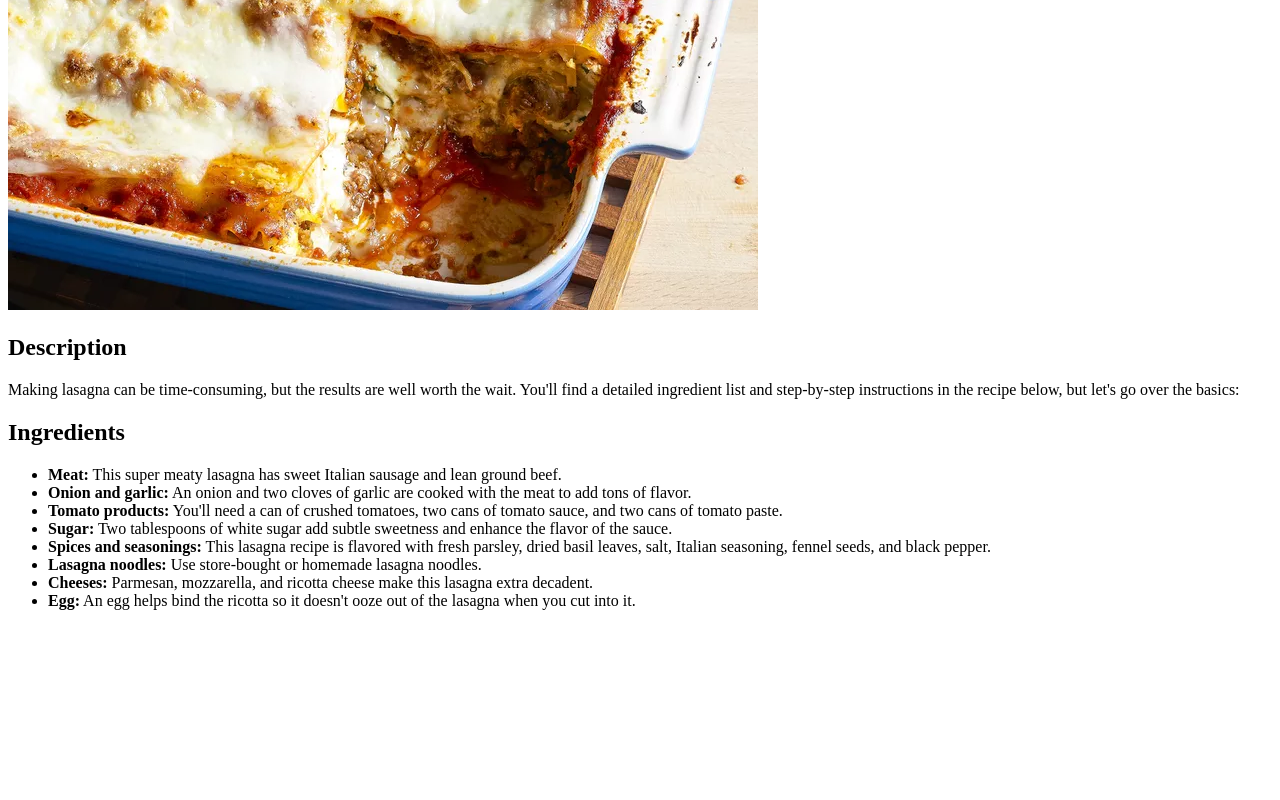
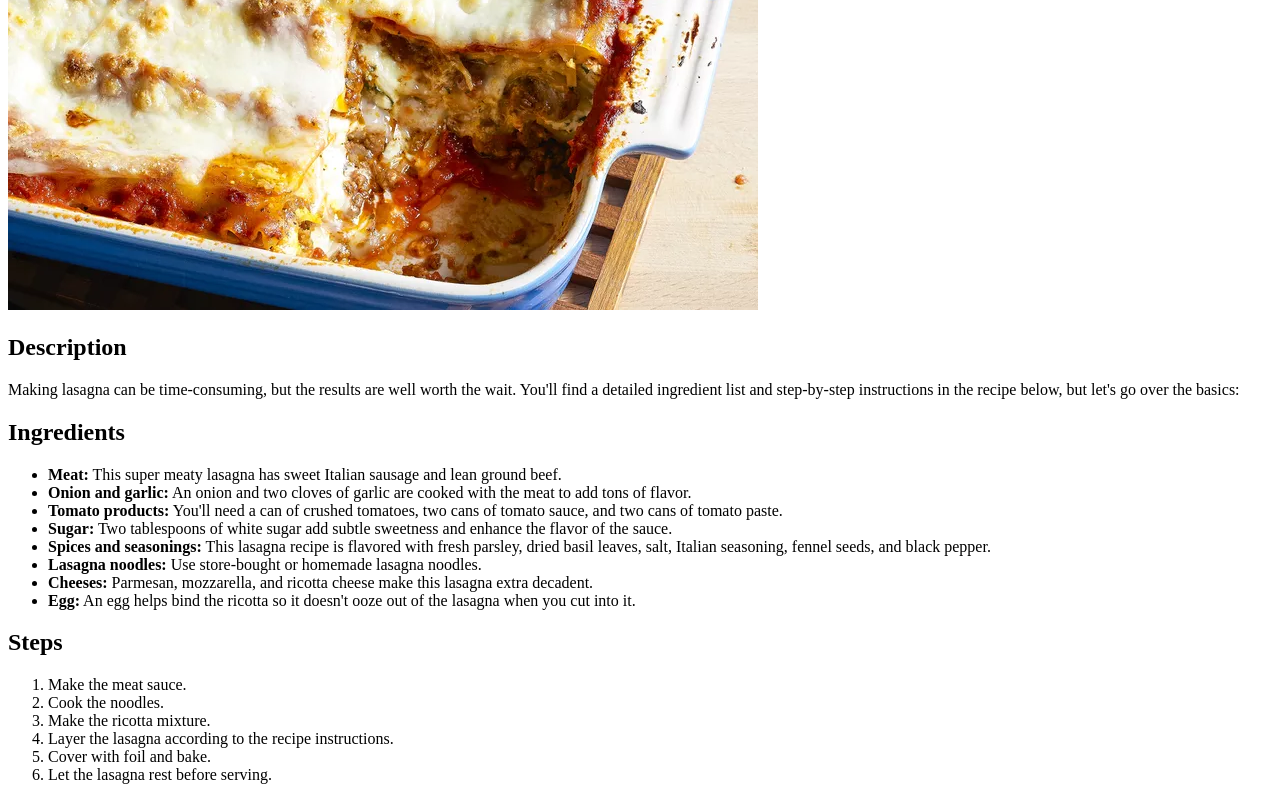
Before and after one commit to 6ruption/odin-recipes, a plain HTML site: page recipes/lasagna.html in a window 1280 px wide. Shown: the part 333-1133 px from the top of the page. Before the commit the page ends 959 px from the top, so only its background shows below. Drawn offline with Linux system fonts and the light colour scheme.

Commit message:
Add Steps Heading and ordered list
Ensuring that the ordered list of steps is formatted properly.

```diff
--- a/recipes/lasagna.html
+++ b/recipes/lasagna.html
@@ -29,6 +29,17 @@
             <li><strong>Cheeses:</strong> Parmesan, mozzarella, and ricotta cheese make this lasagna extra decadent.</li>
             <li><strong>Egg:</strong> An egg helps bind the ricotta so it doesn't ooze out of the lasagna when you cut into it.</li>
         </ul>
+        <h2>
+            Steps
+        </h2>
+        <ol>
+            <li>Make the meat sauce.</li>
+            <li>Cook the noodles.</li>
+            <li>Make the ricotta mixture.</li>
+            <li>Layer the lasagna according to the recipe instructions.</li>
+            <li>Cover with foil and bake.</li>
+            <li>Let the lasagna rest before serving.</li>
+        </ol>
 
     </body>
 </html>
```
